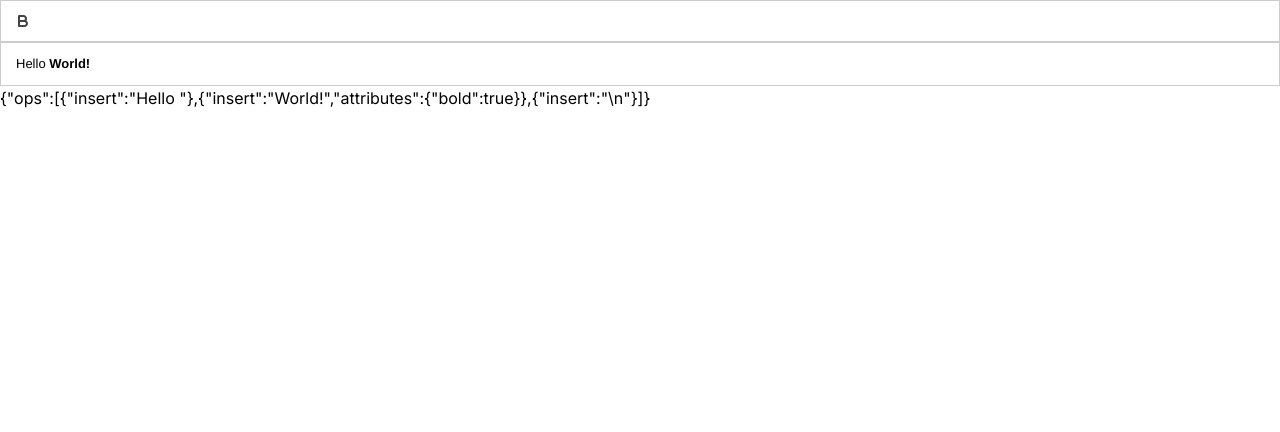
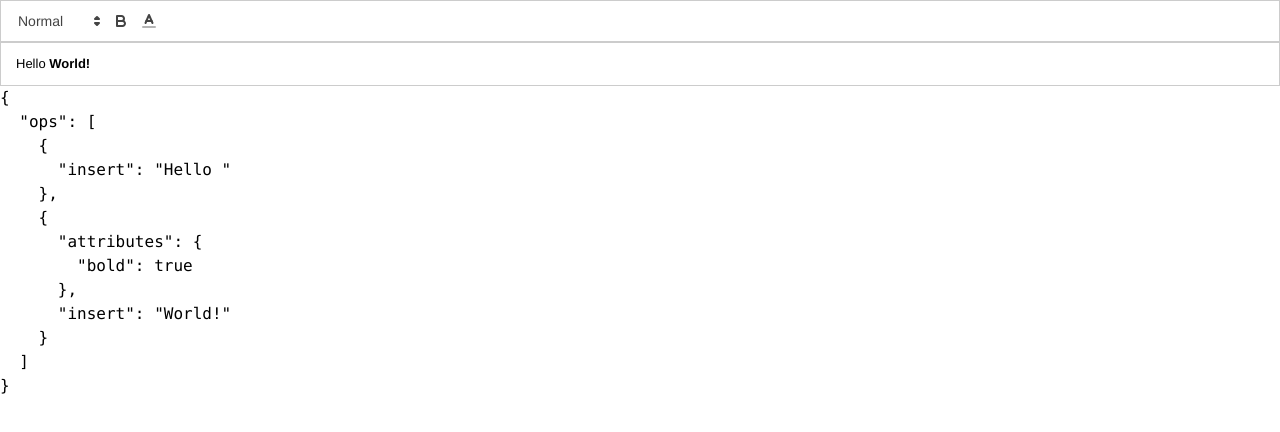
Before and after one commit to h-yabi2/react-quill, a Next.js app: page / in a window 1280 px wide. Shown: the top 432 px of the page. Built offline with nearby package versions, Linux system fonts and the light colour scheme.

Commit message:
delta データを state 保存・変更を検知し表示

```diff
--- a/app/components/Component03.tsx
+++ b/app/components/Component03.tsx
@@ -20,11 +20,17 @@ const Component03: React.FC = () => {
     return {
       toolbar: {
         container: "#toolbar", // id="toorbar"のHTMLエレメントにツールバーを入れる
-        // handlers: {
-        //   bold: () => {
-        //     console.log("bold");
-        //   },
-        // },
+        handlers: {
+          // bold: () => {
+          //   if (quillRef.current && quillRef.current.editor) {
+          //     const range = quillRef.current.editor.getSelection();
+          //     console.log(range);
+          //     if (range) {
+          //       quillRef.current.editor.format("bold", true);
+          //     }
+          //   }
+          // },
+        },
       },
     };
   }, []);
@@ -39,33 +45,58 @@ const Component03: React.FC = () => {
     }
   }, []);
 
-  useEffect(() => {
-    if (quillRef.current && quillRef.current.editor) {
-      const content = quillRef.current.editor.getContents();
-      console.log(content);
-      const convertedData = { ops: content.ops }; // Convert DeltaStatic to match deltaData structure
-      // setData(convertedData);
-    }
-  }, [quillRef]);
+  const handleOnChange = (content: string) => {
+    console.log(content);
+    // html to delta
+    const delta = quillRef.current?.editor?.clipboard.convert(content);
+    console.log(delta);
+
+    // setData データ時に { insert: "\n" } を末尾に追加
+    // if (delta && delta.ops) {
+    //   const lastData = delta.ops[delta.ops.length - 1] ?? { insert: "" };
+    //   if (lastData.insert !== "\n") {
+    //     delta.ops.push({ insert: "\n" });
+    //   }
+    // }
+
+    // TODO: 型エラーが出るので、修正が必要
+    setData(delta as any);
+
+    // delta to json
+    // const json = quillRef.current?.editor?.clipboard.convert(delta);
+    // console.log(json);
+  };
 
   return (
     <div>
       <div id="toolbar">
+        {/* 見出し を選択 */}
+        <select className="ql-header" defaultValue="">
+          <option value="1"></option>
+          <option value="2"></option>
+          <option></option>
+        </select>
         <button className="ql-bold">Bold</button>
+        <select className="ql-color" defaultValue="">
+          <option value="red"></option>
+          <option value="green"></option>
+          <option value="blue"></option>
+          <option value="orange"></option>
+          <option value="yellow"></option>
+          <option></option>
+        </select>
       </div>
       <ReactQuill
         ref={quillRef}
         modules={modules}
         readOnly={true}
         theme="snow"
-        onChange={(content, delta, source, editor) => {
-          console.log(content);
-          console.log(delta);
-          // console.log(source);
-          // console.log(editor);
-        }}
+        onChange={handleOnChange}
       />
-      {JSON.stringify(data)}
+      {/* 整形データ */}
+      <div>
+        <pre>{JSON.stringify(data, null, 2)}</pre>
+      </div>
     </div>
   );
 };
```
